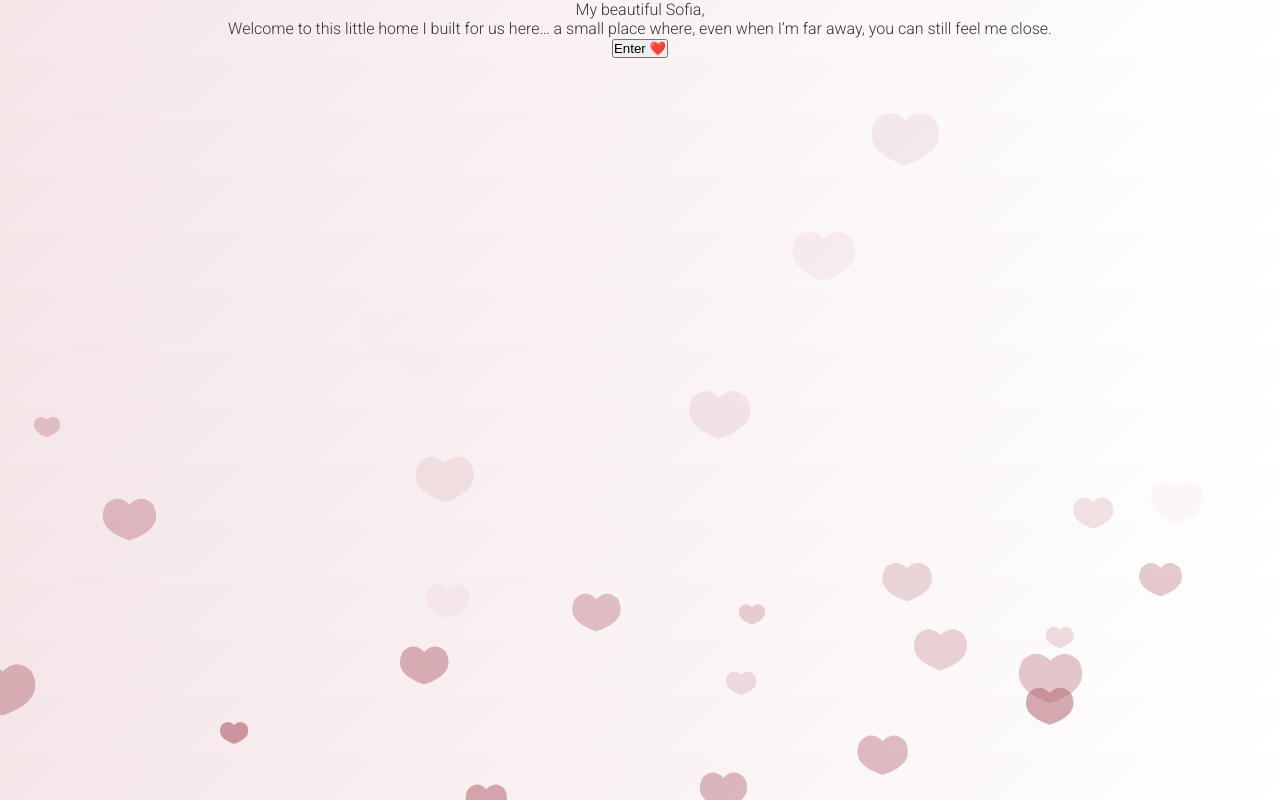
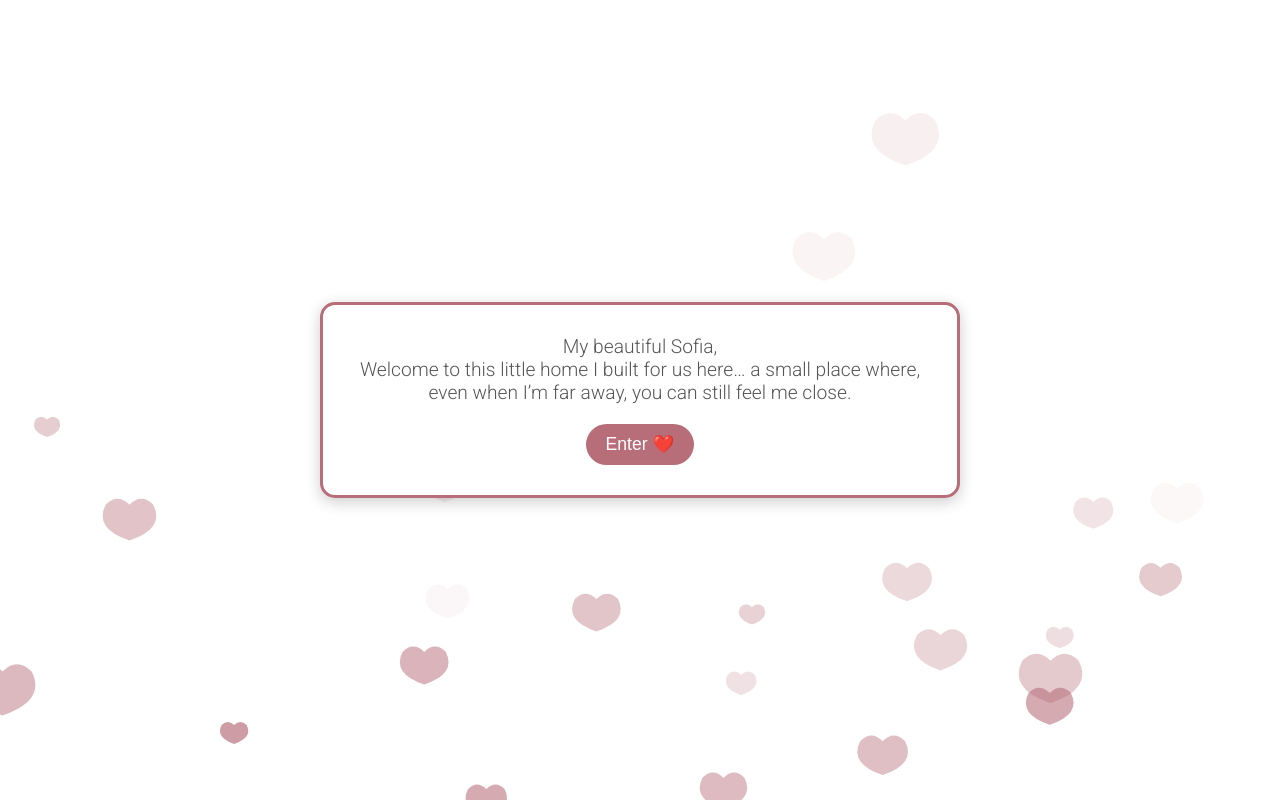
Before and after one commit to hydrxgs/sofia-birthday, a plain HTML site: page index.html in a window 1280 px wide. Drawn offline with Linux system fonts and the light colour scheme.

Commit message:
Update styles.css

```diff
--- a/styles.css
+++ b/styles.css
@@ -87,3 +87,37 @@ h1 {
     pointer-events: none;
     z-index: -1;
 }
+.notification {
+    position: fixed;
+    top: 50%;
+    left: 50%;
+    transform: translate(-50%, -50%);
+    background: #fff;
+    padding: 30px;
+    border-radius: 15px;
+    box-shadow: 0 4px 15px rgba(0, 0, 0, 0.2);
+    border: 3px solid #b76e79;
+    text-align: center;
+    z-index: 1000;
+}
+
+.notification p {
+    font-size: 1.2em;
+    color: #555;
+    margin-bottom: 20px;
+}
+
+#enter-btn {
+    background: #b76e79;
+    color: #fff;
+    border: none;
+    padding: 10px 20px;
+    font-size: 1.1em;
+    border-radius: 25px;
+    cursor: pointer;
+    transition: background 0.3s;
+}
+
+#enter-btn:hover {
+    background: #a55c66;
+}
```
